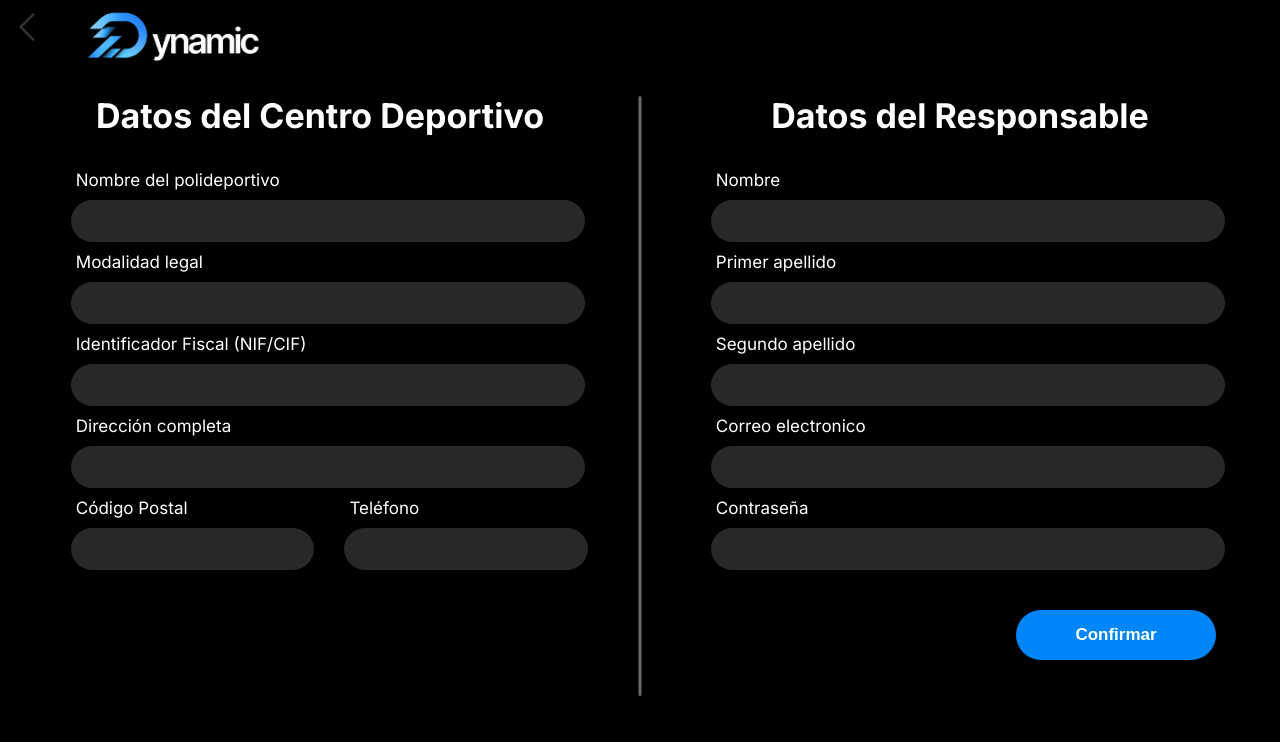
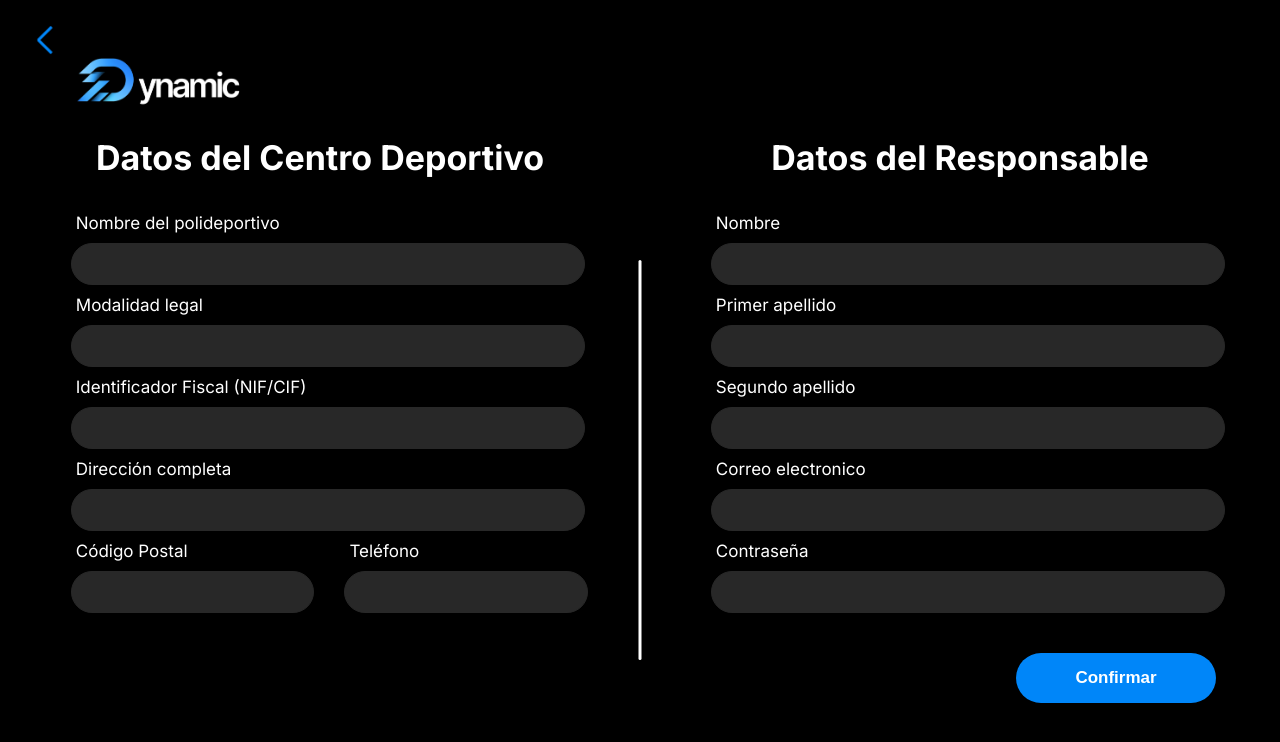
Before and after one commit to PauGimenoIFP/ProyectoDynamicWeb, a React (Vite) app in the folder App_Web/: page /SignUp_Form in a window 1280 px wide. Shown: the top 742 px of the page. Built offline with nearby package versions, Linux system fonts and the light colour scheme.

Commit message:
mejora del boton atras

```diff
--- a/App_Web/src/App.css
+++ b/App_Web/src/App.css
@@ -64,25 +64,31 @@
 /*------------------------------------------------------*/
 
 
-/*Componentes de Registration Section*/
+/*Componentes de SingUp Form*/
 .main-signup-s {
+}
+
+.boton-atras-s{
+  margin-left: 15px;
+  margin-top: 10px;
 }
 
 .img-container-s {
   display: flex;
   gap: 2%;
+  margin-left: 70px;
 }
 
 .arrow-back-s {
   display: block;
   position: relative;
-  width: 54px;
-  height: 54px;
+  width: 60px;
+  height: auto;
   cursor: pointer;
 }
 
 .logo-dynamic-s {
-  margin-top: 5px;
+  margin-top: -19px;
   max-width: 15%;
   height: auto;
   display: block;
@@ -157,11 +163,11 @@
 .separador-s {
   position: absolute;
   left: 50%; /* Lo centra horizontalmente */
-  top: 12%; /* Baja un poco desde el inicio */
+  top: 260px; /* Baja un poco desde el inicio */
   transform: translateX(-50%); /* Ajuste fino para centrar bien */
   width: 3px;
-  height: 75vh;
-  background-color: rgb(105, 105, 105);
+  height: 50vh;
+  background-color: var(--secondary-color);
   border-radius: 5px;
 }
 
@@ -393,6 +399,21 @@
   height: 100vh;
 }
 
+.back-button {
+  position: absolute;
+  top: 30px;
+  left: 30px;
+  background: transparent;
+  border: none;
+  cursor: pointer;
+  z-index: 10; /* Para asegurarse de que esté por encima del resto */
+}
+
+.back-button img {
+  width: 70px; /* Ajusta el tamaño según lo necesites */
+  height: auto;
+}
+
 .container-login-l {
   display: flex;
   justify-content: center;
@@ -433,10 +454,6 @@
   gap: 15px;
 }
 
-.label-email-l {
-
-}
-
 .email-l {
   padding: 10px;
   font-size: 16px;
@@ -446,10 +463,6 @@
   border: 1px solid #282828;
   background-color: var(--inputs);
   color: var(--text-color);
-}
-
-.label-contraseña-l {
-  font-size: 17px;
 }
 
 .contraseña-l {
@@ -473,6 +486,4 @@
   cursor: pointer;
   color: var(--text-color);
 }
-
-
 /*------------------------------------------------------*/
--- a/App_Web/src/login.jsx
+++ b/App_Web/src/login.jsx
@@ -1,5 +1,6 @@
 import './app.css';
 import logo from './assets/logo_dynamic_blanco.png';
+import arrow from './assets/arrow-back.png';
 import { useNavigate } from 'react-router-dom';
 
 export function Login() {
@@ -8,20 +9,30 @@ export function Login() {
   const handleNewAccount = () => {
     navigate('/Package_Payment');
   };
+
+  const handleBack = () => {
+    navigate(-1); // O la ruta que prefieras para "atrás"
+  };
+
   return(
     <main className="main-l">
+      {/* Botón de Atrás */}
+      <button className="back-button" onClick={handleBack}>
+        <img src={arrow} alt="Volver" />
+      </button>
+
       <div className="container-login-l">
         <div className="container-logo-l">
-          <img src={logo} className="logo-dynamic-l"/>
+          <img src={logo} className="logo-dynamic-l" alt="Logo Dynamic" />
         </div>
         <div className="container-formulario-l">
           <h2 className="titulo-l">Inicio de Sesión</h2>
           <form className="formulario-l">
-            <label className="label-email-l">Correo electrónico</label>
-            <input className="email-l" placeholder=" Obligatorio" required />
-            <label className="label-contraseña-l">Contraseña</label>
-            <input className="contraseña-l" type="password" placeholder=" Obligatorio" required />
-            <button className="boton-entrar-l" type="submit"onClick={handleNewAccount}>Entrar</button>
+            <label className="label-email-l" htmlFor="email">Correo electrónico</label>
+            <input id="email" className="email-l" placeholder=" Obligatorio" required />
+            <label className="label-contraseña-l" htmlFor="contraseña">Contraseña</label>
+            <input id="contraseña" type="password" className="contraseña-l" placeholder=" Obligatorio" required />
+            <button className="boton-entrar-l" type="submit" onClick={handleNewAccount}>Entrar</button>
           </form>
         </div>
       </div>
--- a/App_Web/src/signUp_Form.jsx
+++ b/App_Web/src/signUp_Form.jsx
@@ -11,11 +11,13 @@ export function SignUp_Form(){
   };
   return (
     <main className = "main-signup-s">
+      <div className='boton-atras-s'>
+        <img src={arrow} className='arrow-back-s' onClick={goToStart}/>
+      </div>
       <div className='img-container-s'>
-      <img src={arrow} className='arrow-back-s' onClick={goToStart}/>
-      <img src={logosolo} className='logo-dynamic-s'/>
+        <img src={logosolo} className='logo-dynamic-s'/>
       </div>
-      <form>
+      <form className="container-formulario-s">
         <div className='grid-s'>
           <div className="marco-input-s">
             <div className="texto-titulo-s">
```
Also changed, not shown: App_Web/src/assets/arrow-back.png.
